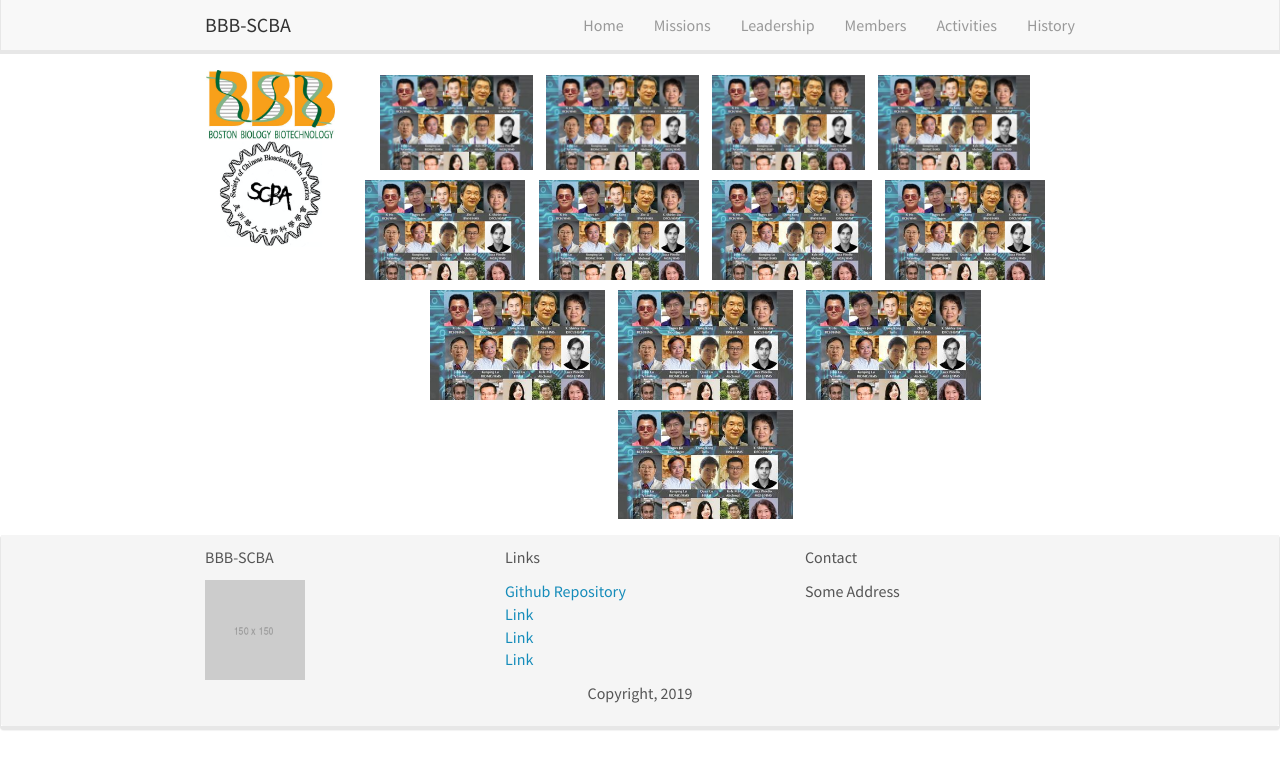
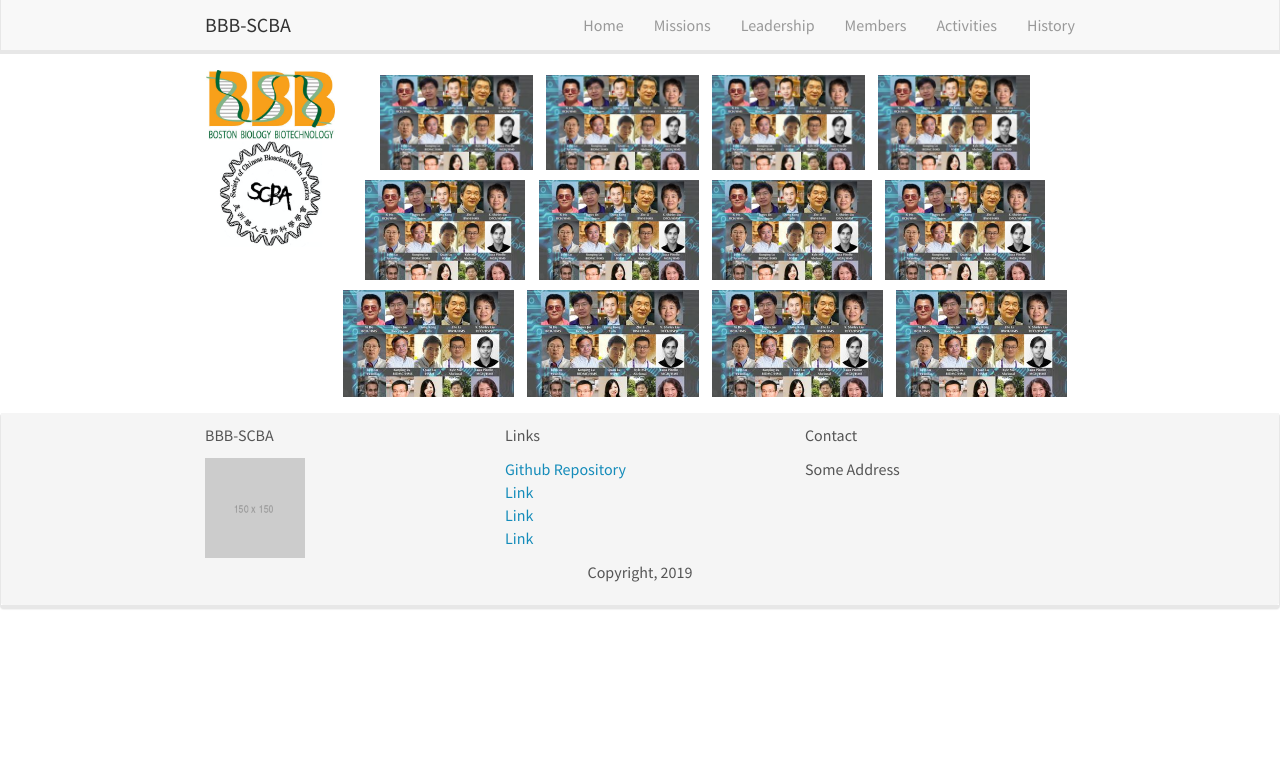
Before and after one commit to bbb-scba/bbb-scba.github.io, a Jekyll site: the page built from home.md, in a window 1280 px wide. Shown: the top 769 px of the page. Built offline with Jekyll 4.4.1, drawn with Linux system fonts in a browser that asks for light colours; nearby versions of some CDN libraries.

Commit message:
Update home.md

```diff
--- a/home.md
+++ b/home.md
@@ -27,10 +27,10 @@ permalink: /
 <img src="images/slider/flyer_v9.jpg" style="width:23%; height:23%; padding: 5px;">
 <img src="images/slider/flyer_v9.jpg" style="width:23%; height:23%; padding: 5px;">
 <img src="images/slider/flyer_v9.jpg" style="width:23%; height:23%; padding: 5px;">
-<img src="images/slider/flyer_v9.jpg" style="width:25%; height:25%; padding: 5px;">
-<img src="images/slider/flyer_v9.jpg" style="width:25%; height:25%; padding: 5px;">
-<img src="images/slider/flyer_v9.jpg" style="width:25%; height:25%; padding: 5px;">
-<img src="images/slider/flyer_v9.jpg" style="width:25%; height:25%; padding: 5px;">
+<img src="images/slider/flyer_v9.jpg" style="width:24.5%; height:24.5%; padding: 5px;">
+<img src="images/slider/flyer_v9.jpg" style="width:24.5%; height:24.5%; padding: 5px;">
+<img src="images/slider/flyer_v9.jpg" style="width:24.5%; height:24.5%; padding: 5px;">
+<img src="images/slider/flyer_v9.jpg" style="width:24.5%; height:24.5%; padding: 5px;">
 </p>
 
 </div>
```
